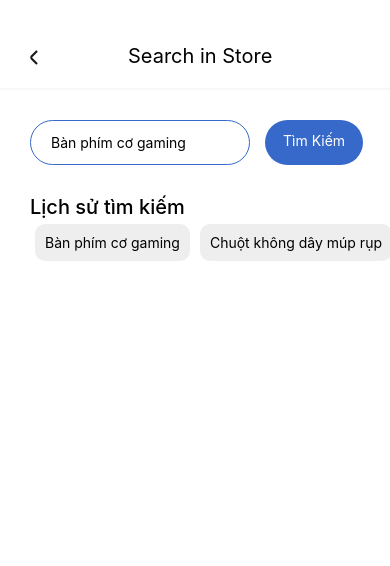
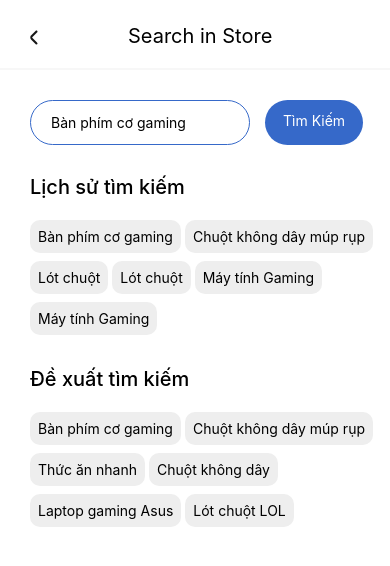
Before and after one commit to Tin-N/DuAnTotNghiep, a React Native app in the folder AwesomeProject/: screen / in a window 390 px wide. Shown: the top 566 px of the page. Built offline with nearby package versions, Linux system fonts and the light colour scheme.

Commit message:
tinChange

```diff
--- a/AwesomeProject/src/css/Styles.js
+++ b/AwesomeProject/src/css/Styles.js
@@ -12,7 +12,7 @@ export const StyleHomeStore = StyleSheet.create({
     container: {
     },
     menu: {
-        paddingTop: 50,
+        paddingTop: 30,
         flexDirection: 'row',
         marginLeft: 30,
         marginRight: 30,
@@ -142,7 +142,7 @@ export const StyleShipper = StyleSheet.create({
 })
 export const StyleSearch = StyleSheet.create({
     menu: {
-        paddingTop: 50,
+        paddingTop: 30,
         flexDirection: 'row',
         marginLeft: 30,
         marginRight: 30,
--- a/AwesomeProject/src/screens/personStore/SearchStore.js
+++ b/AwesomeProject/src/screens/personStore/SearchStore.js
@@ -83,7 +83,7 @@ const SearchStore = () => {
                 }}>
                     Lịch sử tìm kiếm
                 </Text>
-                <FlatList
+                {/* <FlatList
                     horizontal
                     data={dataHistorySearch}
                     scrollEnabled={true}
@@ -94,7 +94,67 @@ const SearchStore = () => {
                         <Text>{item.title}</Text>
                     </View>}
                     keyExtractor={item => item.title}
-                />
+                /> */}
+
+                <View style={{ flexWrap: 'wrap',
+                flexDirection: 'row',
+                paddingLeft: 28,
+                marginTop:15 }}>
+                    {dataHistorySearch.map(item => (
+                        <View>
+                            <TouchableOpacity>
+                                <Text style={{
+                                    padding: 8,
+                                    backgroundColor: '#EEEEEE',
+                                    margin: 2,
+                                    borderRadius: 10,
+                                    marginTop:6
+                                }}>{item.title}</Text>
+                            </TouchableOpacity>
+                        </View>
+                    ))}
+                </View>
+            </View>
+            <View style={StyleSearch.flatlistHistory}>
+                <Text style={{
+                    fontSize: 20,
+                    fontWeight: '500',
+                    color: 'black',
+                    marginLeft: 30
+                }}>
+                    Đề xuất tìm kiếm
+                </Text>
+                {/* <FlatList
+                    horizontal
+                    data={dataHistorySearch}
+                    scrollEnabled={true}
+                    style={{ paddingLeft: 30 }}
+                    bouncesZoom={false} // Tắt hiệu ứng zoom khi vuốt
+                    showsHorizontalScrollIndicator={false}
+                    renderItem={({ item }) => <View style={styles.item}>
+                        <Text>{item.title}</Text>
+                    </View>}
+                    keyExtractor={item => item.title}
+                /> */}
+
+                <View style={{ flexWrap: 'wrap',
+                flexDirection: 'row',
+                paddingLeft: 28,
+                marginTop:15 }}>
+                    {dataRemindSearch.map(item => (
+                        <View>
+                            <TouchableOpacity>
+                                <Text style={{
+                                    padding: 8,
+                                    backgroundColor: '#EEEEEE',
+                                    margin: 2,
+                                    borderRadius: 10,
+                                    marginTop:6
+                                }}>{item.title}</Text>
+                            </TouchableOpacity>
+                        </View>
+                    ))}
+                </View>
             </View>
         </View>
     )
@@ -168,7 +228,36 @@ const dataHistorySearch = [
     },
     {
         title: 'Lót chuột'
+    },
+    {
+        title: 'Lót chuột'
+    },
+    {
+        title: 'Máy tính Gaming'
+    },
+    {
+        title: 'Máy tính Gaming'
     }
+]
+const dataRemindSearch = [
+    {
+        title: 'Bàn phím cơ gaming'
+    },
+    {
+        title: 'Chuột không dây múp rụp'
+    },
+    {
+        title: 'Thức ăn nhanh'
+    },
+    {
+        title: 'Chuột không dây'
+    },
+    {
+        title: 'Laptop gaming Asus'
+    },
+    {
+        title: 'Lót chuột LOL'
+    },
 ]
 const ITEM_WIDTH = 100;
 const styles = StyleSheet.create({
```
